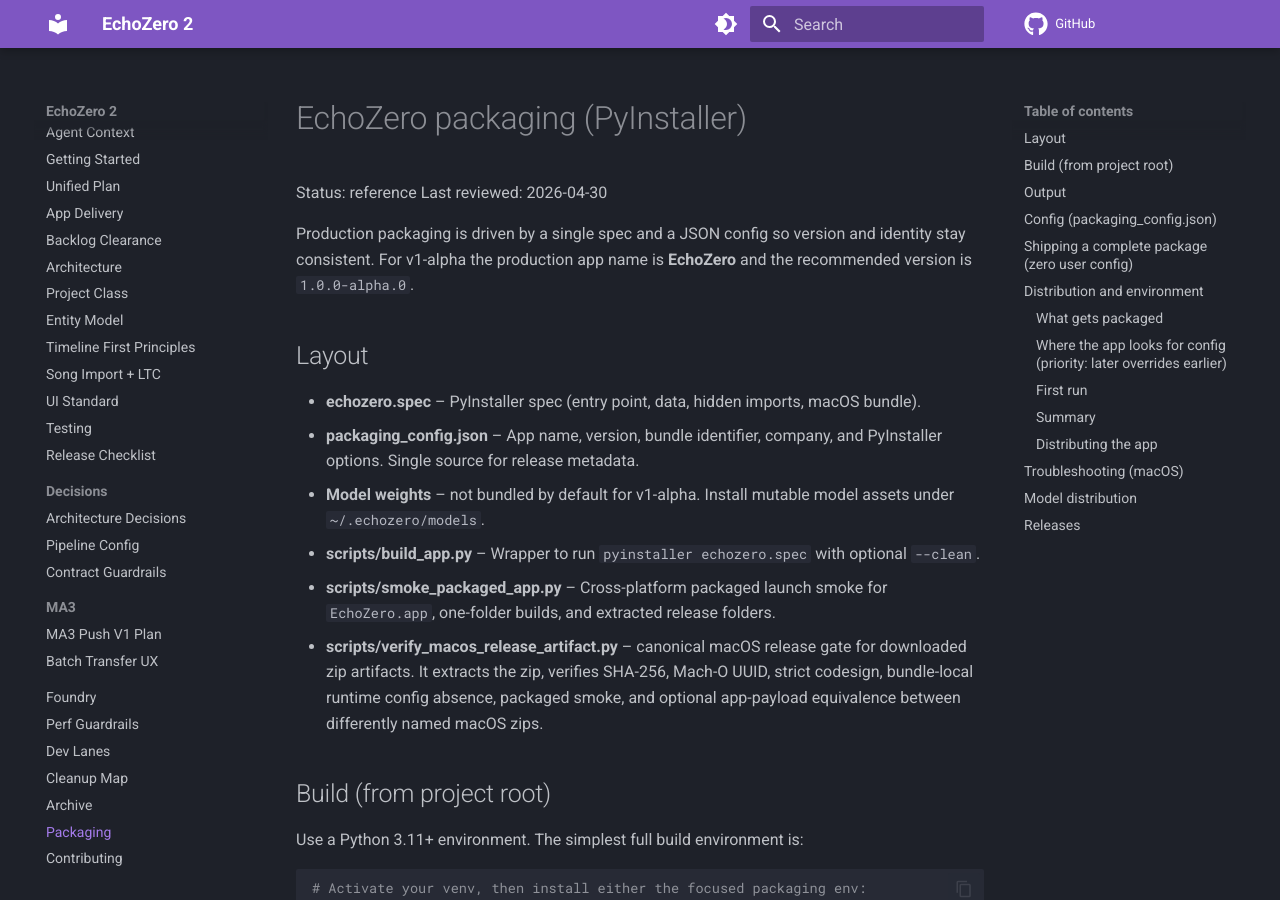
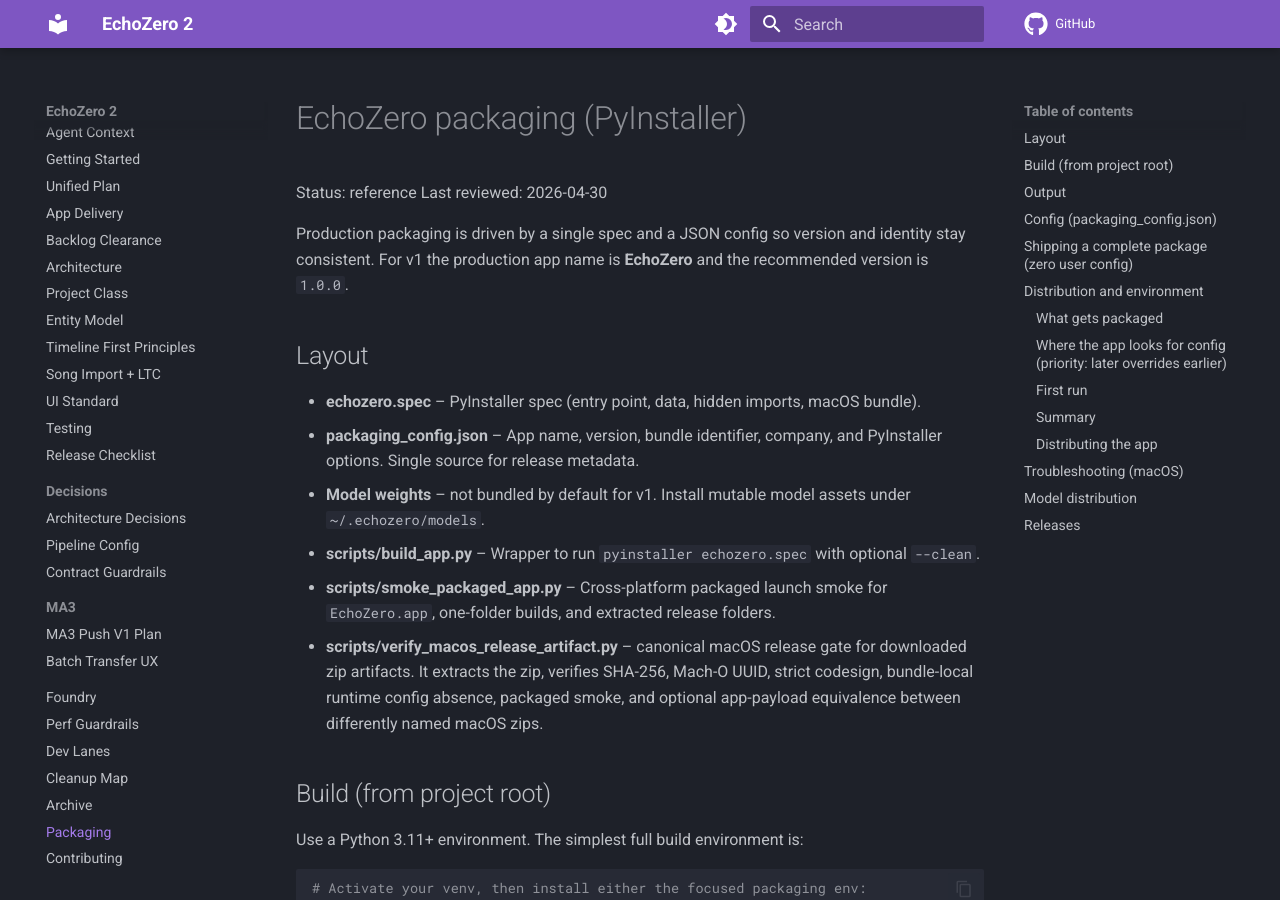
Before and after one commit to gdennen0/EchoZero, an MkDocs documentation site: the page built from docs/packaging/PACKAGING.md, in a window 1280 px wide and 900 px high. Built offline with MkDocs 1.6.1 and Material for MkDocs 9.7.7, drawn with Linux system fonts in a browser that asks for light colours; comment, search, counter and statistics services are not loaded; some of the changed text lies outside the part shown.

Commit message:
Release EchoZero 1.0.0

````diff
--- a/docs/packaging/PACKAGING.md
+++ b/docs/packaging/PACKAGING.md
@@ -5,14 +5,14 @@ Last reviewed: 2026-04-30
 
 
 Production packaging is driven by a single spec and a JSON config so version and identity stay consistent.
-For v1-alpha the production app name is **EchoZero** and the recommended version is
-`1.0.0-alpha.0`.
+For v1 the production app name is **EchoZero** and the recommended version is
+`1.0.0`.
 
 ## Layout
 
 - **echozero.spec** – PyInstaller spec (entry point, data, hidden imports, macOS bundle).
 - **packaging_config.json** – App name, version, bundle identifier, company, and PyInstaller options. Single source for release metadata.
-- **Model weights** – not bundled by default for v1-alpha. Install mutable model assets under `~/.echozero/models`.
+- **Model weights** – not bundled by default for v1. Install mutable model assets under `~/.echozero/models`.
 - **scripts/build_app.py** – Wrapper to run `pyinstaller echozero.spec` with optional `--clean`.
 - **scripts/smoke_packaged_app.py** – Cross-platform packaged launch smoke for
   `EchoZero.app`, one-folder builds, and extracted release folders.
@@ -149,7 +149,7 @@ asset you will send them, not the local `dist/EchoZero.app`:
 python scripts/verify_macos_release_artifact.py ~/Downloads/EchoZero-macOS.zip \
   --expected-sha256 b761a78ae276762402e62d85632727cd4245641622abea719936ce71a7e7c7ce \
   --expected-binary-uuid AC4A6A20-9E69-F717-9BBE-F9025FA69EB7 \
-  --compare-zip ~/Downloads/EchoZero-v1.0.0-alpha.0-macos-arm64.zip
+  --compare-zip ~/Downloads/EchoZero-v1.0.0-macos-arm64.zip
 ```
 
 This gate must pass after the GitHub upload/download cycle because mutating a
@@ -161,7 +161,7 @@ That icon usually means either (1) the app crashed on launch (fix the crash firs
 
 ## Model distribution
 
-For v1-alpha, package the app separately from model weights:
+For v1, package the app separately from model weights:
 
 - The packaged app must launch without installed models.
 - Model-backed actions should show missing-model state instead of crashing.
@@ -175,7 +175,7 @@ CLI helper:
 python -m echozero.models install default-drums --manifest https://example.com/echozero-models.json
 python -m echozero.models set-registry https://example.com/echozero-models.json
 python -m echozero.models available
-python -m echozero.models import ./local-model-bundle --model-id local-drums --type binary_drum --label "Local Drums" --version 1.0.0-alpha.0 --class kick --class other --runtime-consumer BinaryDrumClassify
+python -m echozero.models import ./local-model-bundle --model-id local-drums --type binary_drum --label "Local Drums" --version 1.0.0 --class kick --class other --runtime-consumer BinaryDrumClassify
 python -m echozero.models list
 python -m echozero.models validate
 ```
--- a/echozero/__init__.py
+++ b/echozero/__init__.py
@@ -4,4 +4,4 @@ Entry point for the echozero package. Core engine + UI communicate via HTTP + We
 All sub-packages follow First Principles FP1-FP7 and STYLE.md conventions.
 """
 
-__version__ = "1.0.0-alpha.0"
+__version__ = "1.0.0"
--- a/packaging_config.json
+++ b/packaging_config.json
@@ -1,6 +1,6 @@
 {
   "app_name": "EchoZero",
-  "version": "1.0.0-alpha.0",
+  "version": "1.0.0",
   "bundle_identifier": "dev.speedoflight.echozero",
   "company": "Speed of Light",
   "copyright": "Copyright (c) Speed of Light. All rights reserved.",
--- a/pyproject.toml
+++ b/pyproject.toml
@@ -4,7 +4,7 @@ build-backend = "setuptools.build_meta"
 
 [project]
 name = "echozero"
-version = "1.0.0-alpha.0"
+version = "1.0.0"
 description = "Desktop audio analysis and event editing workstation for live production"
 readme = "README.md"
 requires-python = ">=3.11"
````
Also changed, not shown: docs/V1-ALPHA-RELEASE-CHECKLIST.md (+5 -5 lines), 3 other files.
